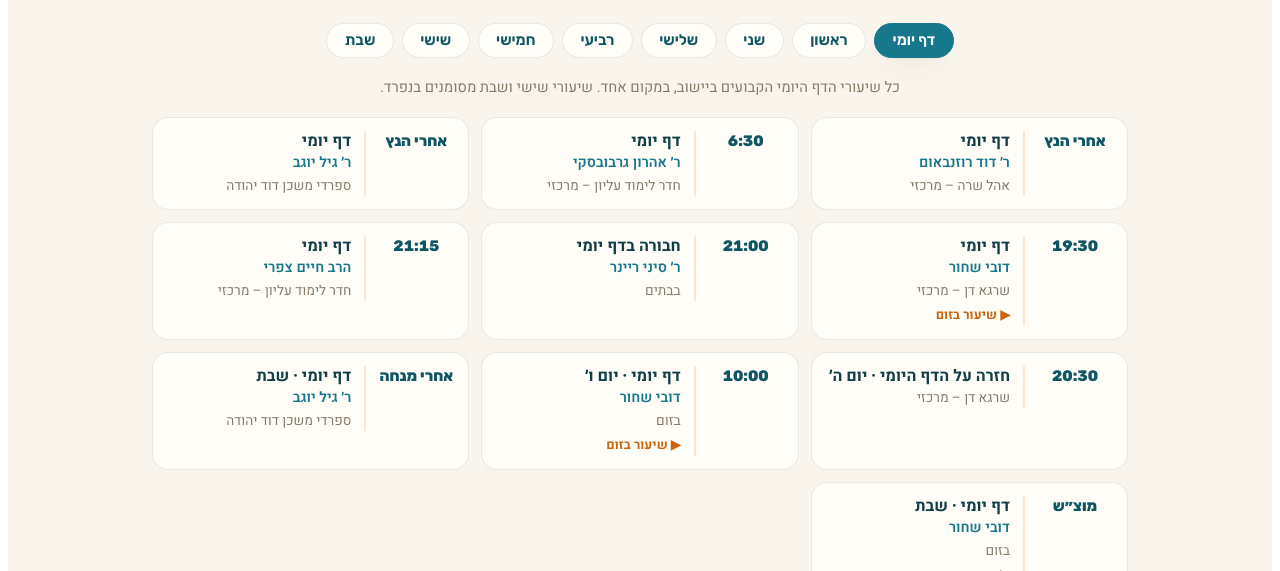
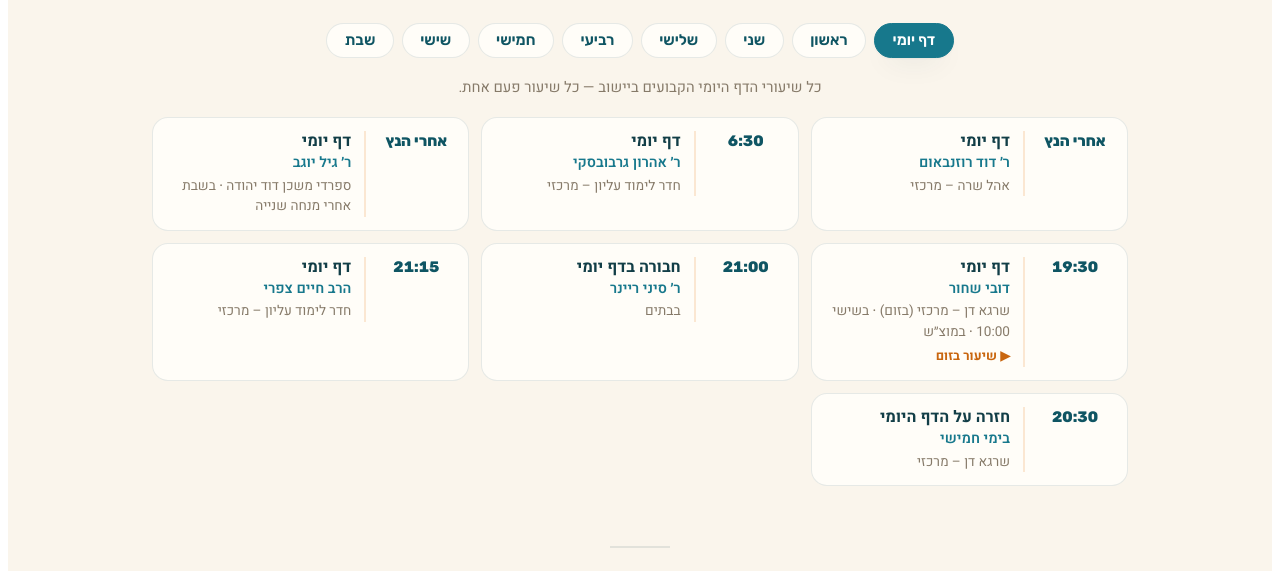
Before and after one commit to dovi-shachor/neria-shabbat, a plain HTML site: page index.html in a window 1280 px wide. Shown: the part 3465-4036 px from the top of the page. Drawn offline with Linux system fonts and the light colour scheme.

Commit message:
איחוד כל שיעור דף יומי לשורה אחת (ללא כפילויות)

```diff
--- a/index.html
+++ b/index.html
@@ -522,17 +522,14 @@ const DATA = {
     {t:"לימוד בוקר בעיון · מצוות התלויות בארץ",m:"בית הכנסת הספרדי",time:"ב׳ ו־ד׳ · 8:45–11:30"}
   ],
   midrash:[
-    {label:"דף יומי", note:"כל שיעורי הדף היומי הקבועים ביישוב, במקום אחד. שיעורי שישי ושבת מסומנים בנפרד.", items:[
+    {label:"דף יומי", note:"כל שיעורי הדף היומי הקבועים ביישוב — כל שיעור פעם אחת.", items:[
       {z:"אחרי הנץ", s:"דף יומי", t:"ר׳ דוד רוזנבאום", p:"אהל שרה – מרכזי"},
       {z:"6:30", s:"דף יומי", t:"ר׳ אהרון גרבובסקי", p:"חדר לימוד עליון – מרכזי"},
-      {z:"אחרי הנץ", s:"דף יומי", t:"ר׳ גיל יוגב", p:"ספרדי משכן דוד יהודה"},
-      {z:"19:30", s:"דף יומי", t:"דובי שחור", p:"שרגא דן – מרכזי", zoom:"https://did.li/DafYomiDovi"},
+      {z:"אחרי הנץ", s:"דף יומי", t:"ר׳ גיל יוגב", p:"ספרדי משכן דוד יהודה · בשבת אחרי מנחה שנייה"},
+      {z:"19:30", s:"דף יומי", t:"דובי שחור", p:"שרגא דן – מרכזי (בזום) · בשישי 10:00 · במוצ״ש", zoom:"https://did.li/DafYomiDovi"},
       {z:"21:00", s:"חבורה בדף יומי", t:"ר׳ סיני ריינר", p:"בבתים"},
       {z:"21:15", s:"דף יומי", t:"הרב חיים צפרי", p:"חדר לימוד עליון – מרכזי"},
-      {z:"20:30", s:"חזרה על הדף היומי · יום ה׳", t:"", p:"שרגא דן – מרכזי"},
-      {z:"10:00", s:"דף יומי · יום ו׳", t:"דובי שחור", p:"בזום", zoom:"https://did.li/DafYomiDovi"},
-      {z:"אחרי מנחה", s:"דף יומי · שבת", t:"ר׳ גיל יוגב", p:"ספרדי משכן דוד יהודה"},
-      {z:"מוצ״ש", s:"דף יומי · שבת", t:"דובי שחור", p:"בזום", zoom:"https://did.li/DafYomiDovi"}
+      {z:"20:30", s:"חזרה על הדף היומי", t:"בימי חמישי", p:"שרגא דן – מרכזי"}
     ]},
     {label:"ראשון", items:[
       {z:"אחרי הנץ", s:"דף יומי", t:"ר׳ דוד רוזנבאום", p:"אהל שרה – מרכזי"},
```
